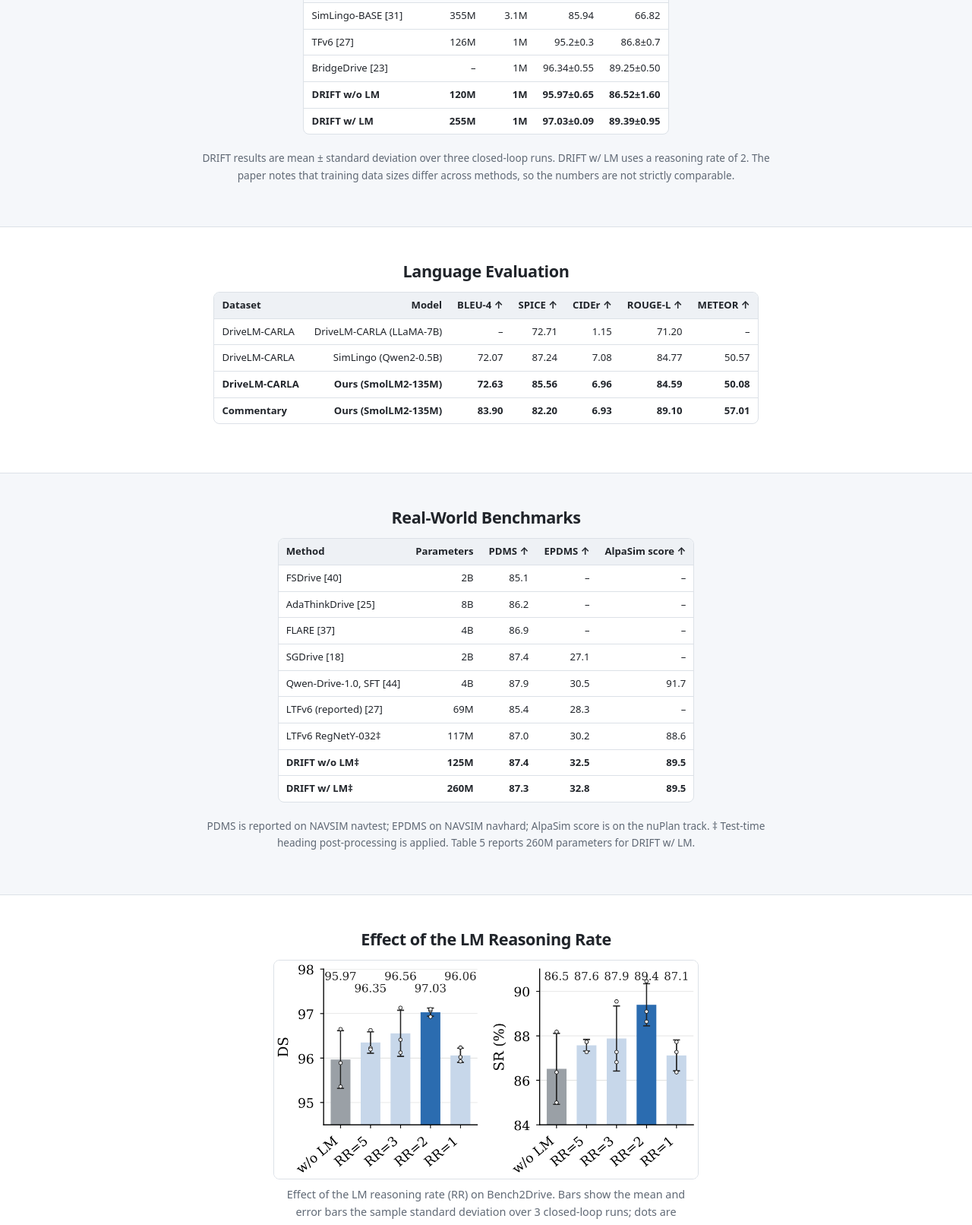
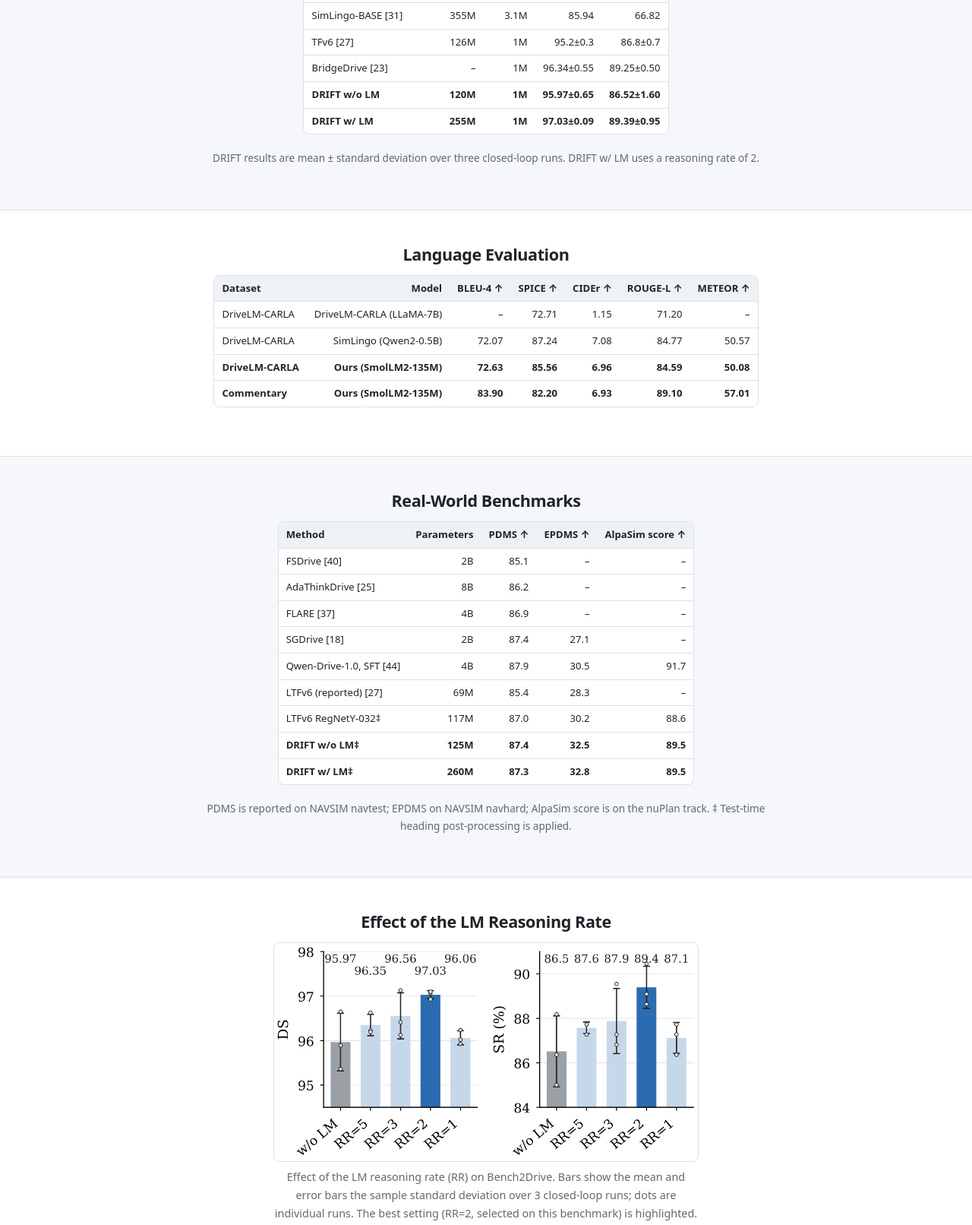
Before and after one commit to drift-e2e/drift-e2e.github.io, a plain HTML site: page index.html in a window 1280 px wide. Shown: the part 2496-4108 px from the top of the page at 76% size. Drawn offline with Linux system fonts and the light colour scheme.

Commit message:
Update index.html

```diff
--- a/index.html
+++ b/index.html
@@ -115,7 +115,7 @@
         <tr class="ours"><td>DRIFT w/ LM</td><td>255M</td><td>1M</td><td>97.03±0.09</td><td>89.39±0.95</td></tr>
       </tbody>
     </table></div>
-    <p class="note">DRIFT results are mean ± standard deviation over three closed-loop runs. DRIFT w/ LM uses a reasoning rate of 2. The paper notes that training data sizes differ across methods, so the numbers are not strictly comparable.</p>
+    <p class="note">DRIFT results are mean ± standard deviation over three closed-loop runs. DRIFT w/ LM uses a reasoning rate of 2.</p>
   </section>
 
   <section id="language">
@@ -147,7 +147,7 @@
         <tr class="ours"><td>DRIFT w/ LM‡</td><td>260M</td><td>87.3</td><td>32.8</td><td>89.5</td></tr>
       </tbody>
     </table></div>
-    <p class="note">PDMS is reported on NAVSIM navtest; EPDMS on NAVSIM navhard; AlpaSim score is on the nuPlan track. ‡ Test-time heading post-processing is applied. Table 5 reports 260M parameters for DRIFT w/ LM.</p>
+    <p class="note">PDMS is reported on NAVSIM navtest; EPDMS on NAVSIM navhard; AlpaSim score is on the nuPlan track. ‡ Test-time heading post-processing is applied.</p>
   </section>
 
   <section id="reasoning-rate">
@@ -168,7 +168,7 @@
     <p class="desc">DRIFT-Base barely detects the crossing pedestrian, whereas after VQA pre-training the pedestrian is clearly grounded. This gain appears where expected: in scenarios with vulnerable road users, DS rises from 94.13 to 97.75 and pedestrian collisions drop from 7 to 2 (overall DS 95.45 → 95.94, a modest gain given the run-to-run variance). The LM of the VQA pre-trained variant has been finetuned on driving VQA for only 2 epochs and still answers “accelerate”. Adding joint commentary training sharpens the reasoning (“remain stopped due to the pedestrian”) and raises the commentary SPICE from 76.90 to 82.20, at no cost for the surrogate path (95.97 vs. 95.94 DS).</p>
   </section>
 
-  <section id="examples">
+  <section id="VQA and Reasoning Examples">
     <h2>Examples</h2>
     <figure>
       <a href="figures/examples.png"><img src="figures/examples.png" alt="Example visual question answering and action commentary on NAVSIM and CARLA scenes." width="1732" height="920"></a>
```
